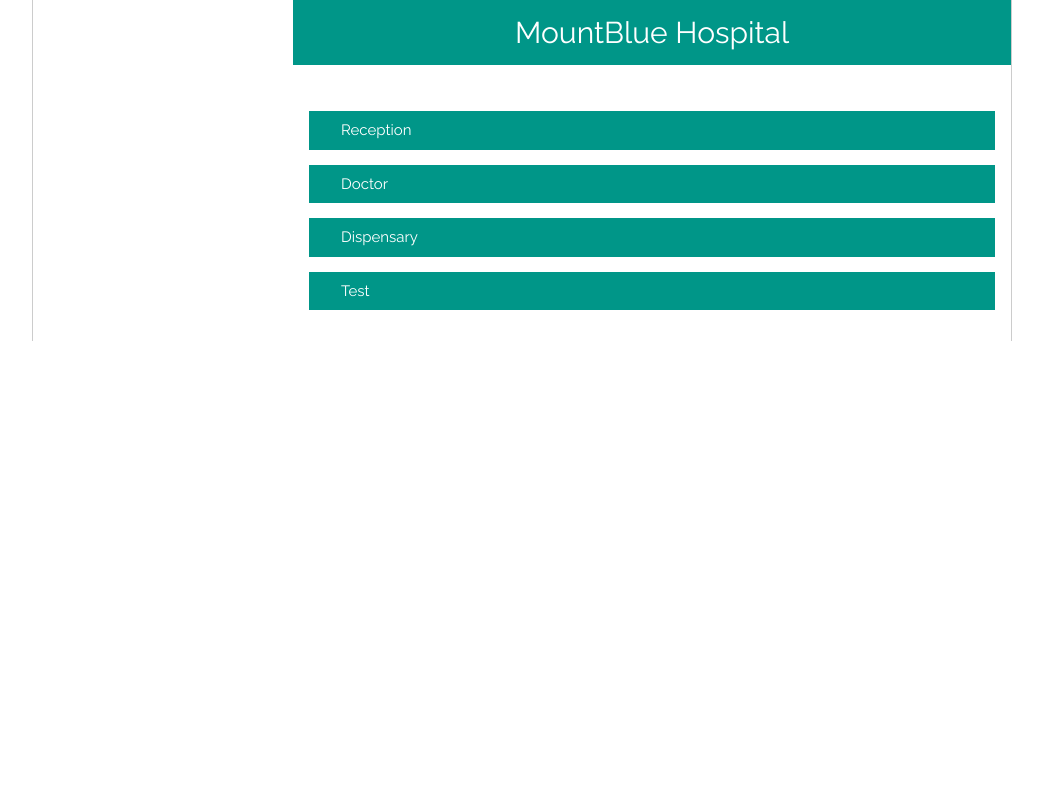
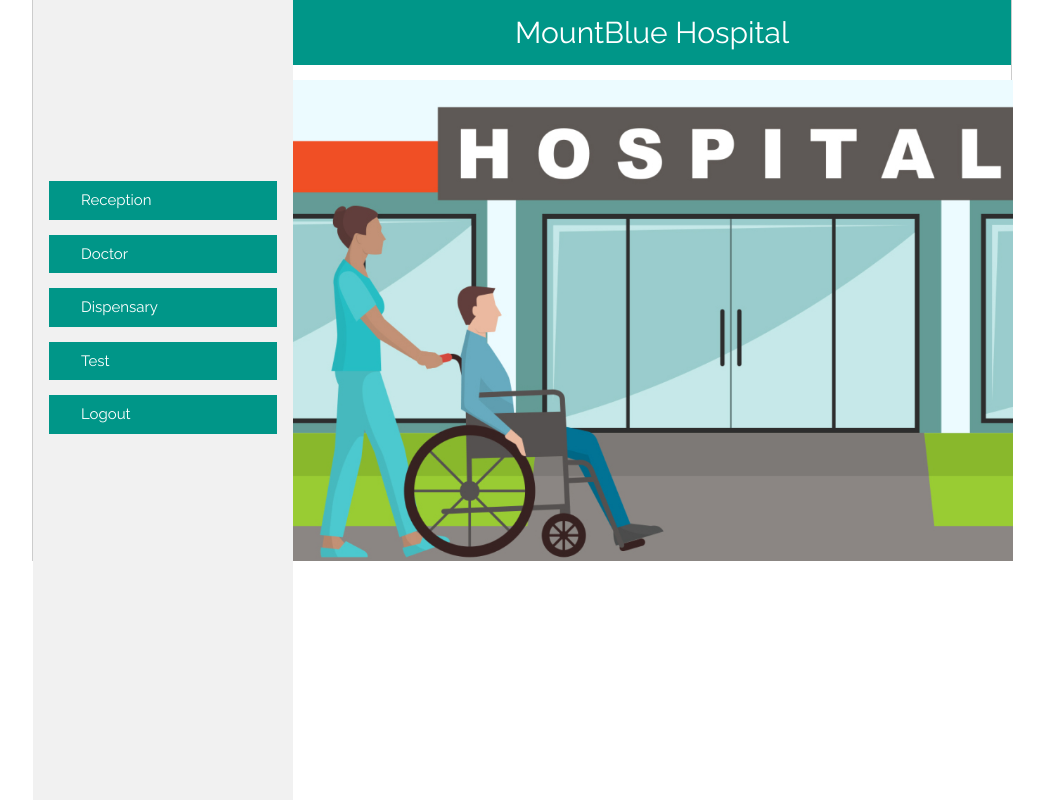
Before and after one commit to jafar021/hospital-automation-1, a Django app: page / in a window 1280 px wide. Shown: the whole page, without its empty margins (118-1162 px from the left). Run offline with Django 3.2, Linux system fonts and the light colour scheme; some libraries are stand-ins or nearby versions.

Commit message:
Index page mods

```diff
--- a/hospital_automation/templates/doctor.html
+++ b/hospital_automation/templates/doctor.html
@@ -60,7 +60,7 @@ body,h1,h2,h3,h4,h5,h6 {font-family: "Raleway", Arial, Helvetica, sans-serif}
 
 <!-- Top menu on small screens -->
 <header class="w3-bar w3-top w3-hide-large w3-teal w3-xlarge">
-  <span class="w3-bar-item" style="float:center">MountBlue Hospital</span>
+  <span class="w3-bar-item" style="float:center"><a href="/" style="text-decoration: none;">MountBlue Hospital</a></span>
   <a href="javascript:void(0)" class="w3-right w3-bar-item w3-button" onclick="w3_open()"><i class="fa fa-bars"></i></a>
 </header>
 
@@ -75,7 +75,7 @@ body,h1,h2,h3,h4,h5,h6 {font-family: "Raleway", Arial, Helvetica, sans-serif}
 
   <!-- Slideshow Header -->
   <div class="w3-bar w3-teal w3-hide-small w3-xlarge" >
-      <h2 class="w3-text-white" style="text-align:center">MountBlue Hospital</h2>
+      <h2 class="w3-text-white" style="text-align:center"><a href="/" style="text-decoration: none;">MountBlue Hospital</a></h2>
     </div>
 
 
--- a/hospital_automation/templates/index.html
+++ b/hospital_automation/templates/index.html
@@ -1,3 +1,4 @@
+{% load staticfiles %}
 <!DOCTYPE html>
 <html>
 <title>Patient Registration</title>
@@ -18,9 +19,23 @@ body,h1,h2,h3,h4,h5,h6 {font-family: "Raleway", Arial, Helvetica, sans-serif}
 </style>
 <body class="w3-content w3-border-left w3-border-right">
 
+  <!-- sidebar -->
+  <nav class="w3-sidebar w3-light-grey w3-collapse w3-top" style="z-index:3;width:260px" id="mySidebar">
+    <div class="w3-container w3-display-container w3-padding-16">
+      <div class="" style="height: 150px;">
+
+      </div>
+        <p><a href="reception" style="text-decoration: none;"><button class="w3-button w3-block w3-teal w3-left-align" type="submit"><i class="fa w3-margin-right"></i>Reception</button></a></p>
+        <p><a href="doctors" style="text-decoration: none;"><button class="w3-button w3-block w3-teal w3-left-align" type="submit"><i class="fa w3-margin-right"></i>Doctor</button></a></p>
+        <p><a href="#" style="text-decoration: none;"><button class="w3-button w3-block w3-teal w3-left-align" type="submit"><i class="fa w3-margin-right"></i>Dispensary</button></a></p>
+        <p><a href="#" style="text-decoration: none;"><button class="w3-button w3-block w3-teal w3-left-align" type="submit"><i class="fa w3-margin-right"></i>Test</button></a></p>
+        <p><a href="accounts/logout" style="text-decoration: none;"><button class="w3-button w3-block w3-teal w3-left-align" type="submit"><i class="fa w3-margin-right"></i>Logout</button></a></p>
+      </form>
+    </div>
+  </nav>
 <!-- Top menu on small screens -->
 <header class="w3-bar w3-top w3-hide-large w3-teal w3-xlarge">
-  <span class="w3-bar-item" style="float:center">MountBlue Hospital</span>
+  <span class="w3-bar-item" style="float:center"><a href="/" style="text-decoration: none;">MountBlue Hospital</a></span>
   <a href="javascript:void(0)" class="w3-right w3-bar-item w3-button" onclick="w3_open()"><i class="fa fa-bars"></i></a>
 </header>
 
@@ -35,7 +50,7 @@ body,h1,h2,h3,h4,h5,h6 {font-family: "Raleway", Arial, Helvetica, sans-serif}
 
   <!-- Slideshow Header -->
   <div class="w3-bar w3-teal w3-hide-small w3-xlarge" >
-      <h2 class="w3-text-white" style="text-align:center">MountBlue Hospital</h2>
+      <h2 class="w3-text-white" style="text-align:center"><a href="/" style="text-decoration: none;">MountBlue Hospital</a></h2>
     </div>
 
 
@@ -47,12 +62,11 @@ body,h1,h2,h3,h4,h5,h6 {font-family: "Raleway", Arial, Helvetica, sans-serif}
 
   </div>
 
-  <div class="w3-container w3-display-container w3-padding-16">
-      <p><a href="reception" class="w3-button w3-block w3-teal w3-left-align"><i class="fa w3-margin-right"></i>Reception</a></p>
-      <p><a href="doctors" class="w3-button w3-block w3-teal w3-left-align"><i class="fa w3-margin-right"></i>Doctor</a></p>
-      <p><a href="#" class="w3-button w3-block w3-teal w3-left-align"><i class="fa w3-margin-right"></i>Dispensary</a></p>
-      <p><a href="#" class="w3-button w3-block w3-teal w3-left-align"><i class="fa w3-margin-right"></i>Test</a></p>
+  <div class="image">
+    <img src="{% static 'hospital.jpg' %}" style="width: 720px;" alt="">
   </div>
+
+
 
 
 <script>
--- a/hospital_automation/templates/reception.html
+++ b/hospital_automation/templates/reception.html
@@ -32,7 +32,7 @@ body,h1,h2,h3,h4,h5,h6 {font-family: "Raleway", Arial, Helvetica, sans-serif}
 
 <!-- Top menu on small screens -->
 <header class="w3-bar w3-top w3-hide-large w3-teal w3-xlarge">
-  <span class="w3-bar-item" style="float:center">MountBlue Hospital</span>
+  <span class="w3-bar-item" style="float:center"><a href="/" style="text-decoration: none;">MountBlue Hospital</a></span>
   <a href="javascript:void(0)" class="w3-right w3-bar-item w3-button" onclick="w3_open()"><i class="fa fa-bars"></i></a>
 </header>
 
@@ -47,7 +47,7 @@ body,h1,h2,h3,h4,h5,h6 {font-family: "Raleway", Arial, Helvetica, sans-serif}
 
   <!-- Slideshow Header -->
   <div class="w3-bar w3-teal w3-hide-small w3-xlarge" >
-      <h2 class="w3-text-white" style="text-align:center">MountBlue Hospital</h2>
+      <h2 class="w3-text-white" style="text-align:center"><a href="/" style="text-decoration: none;">MountBlue Hospital</a></h2>
     </div>
 
 
```
Also changed, not shown: static/hospital.jpg (added).
